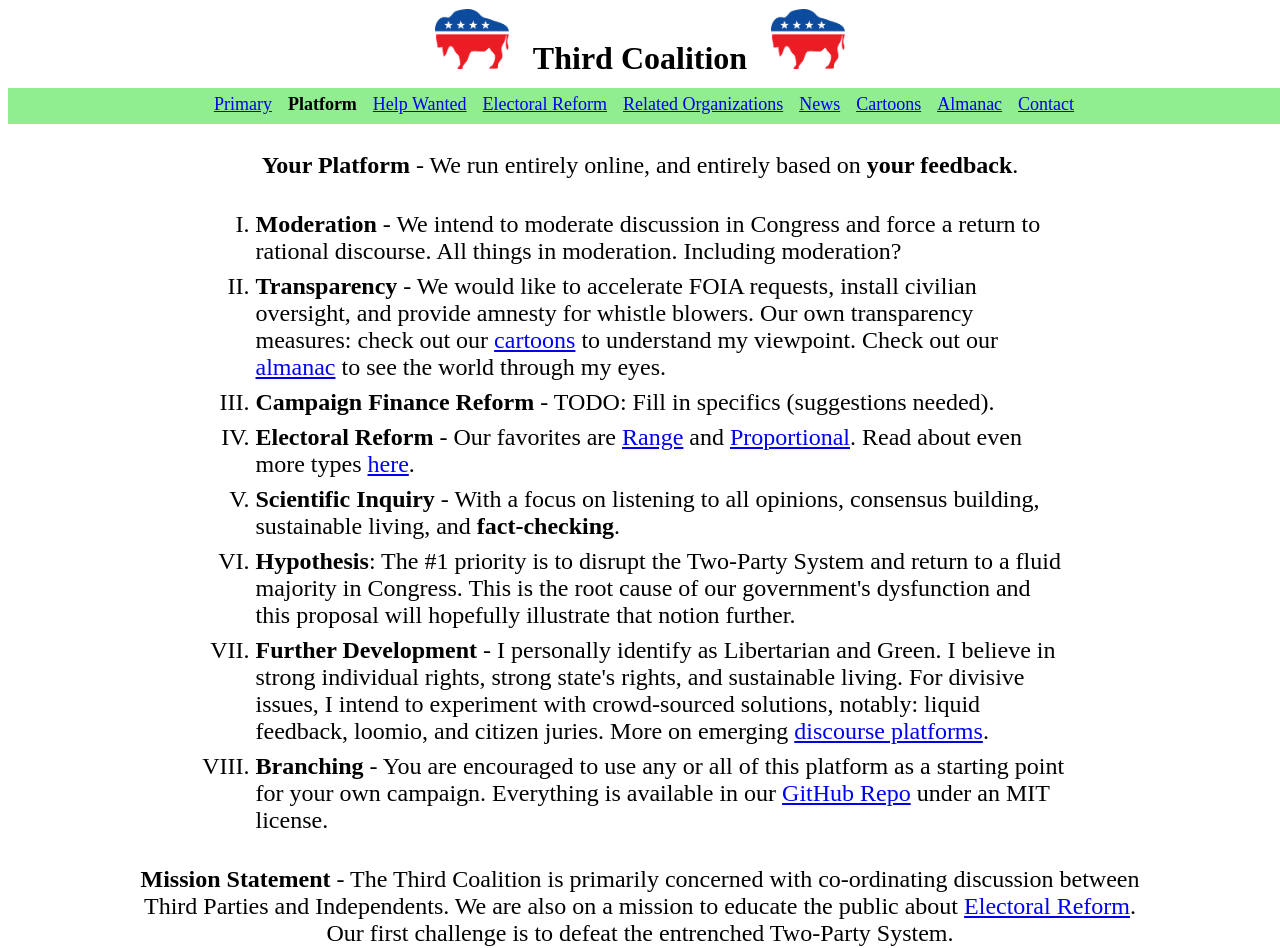
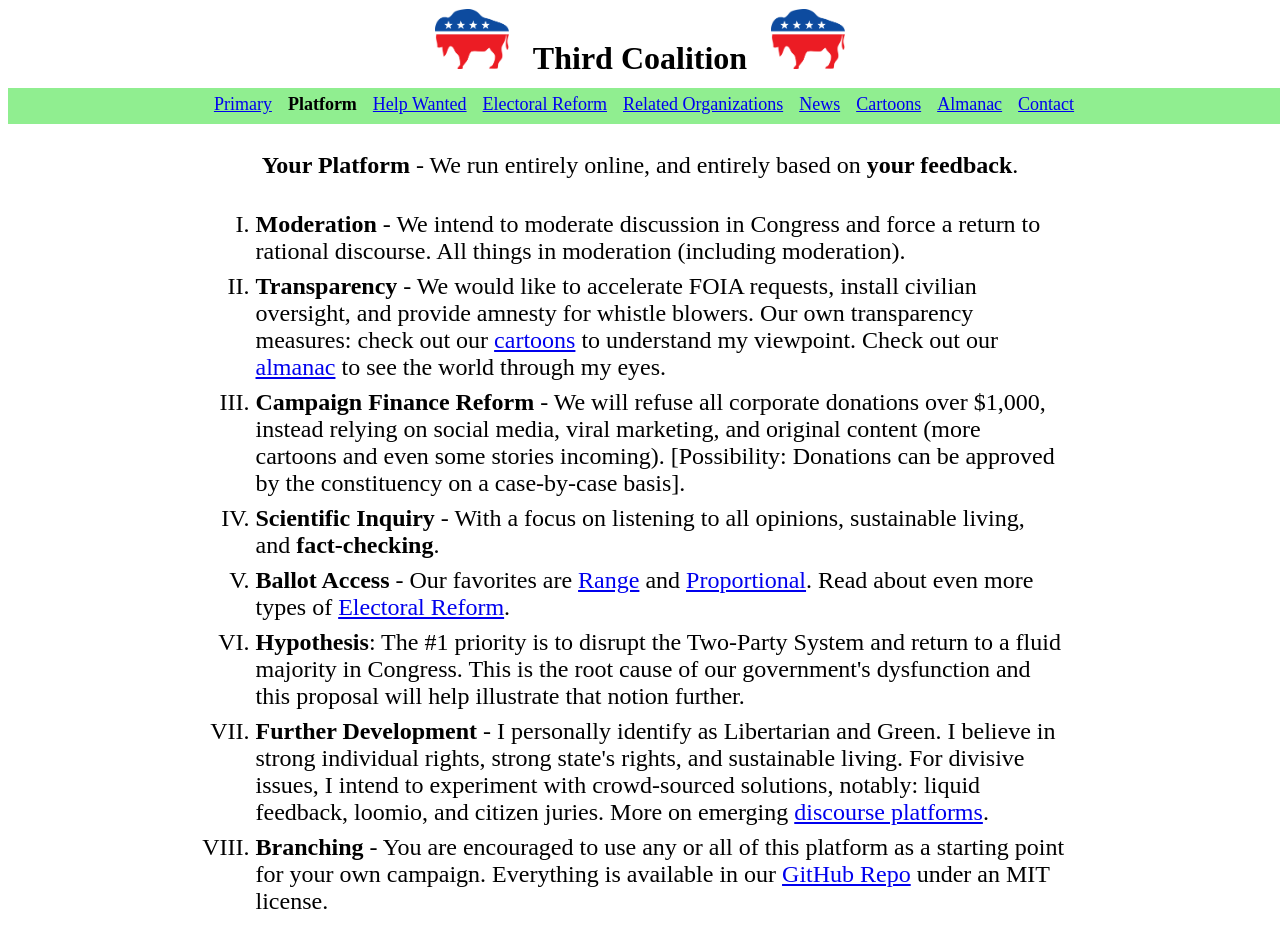
Before and after one commit to ThirdCoalition/primary, a Django app: page /about in a window 1280 px wide. Shown: the top 948 px of the page. Run offline with Django 3.2, Linux system fonts and the light colour scheme.

Commit message:
adding pirate party, tweaking platform

```diff
--- a/templates/about.html
+++ b/templates/about.html
@@ -8,17 +8,17 @@
   <p><b>Your Platform</b> - We run entirely online, and entirely based on <b>your feedback</b>.
 
   <ol>
-    <li><b>Moderation</b> - We intend to moderate discussion in Congress and force a return to rational discourse. All things in moderation. Including moderation?</li>
+    <li><b>Moderation</b> - We intend to moderate discussion in Congress and force a return to rational discourse. All things in moderation (including moderation).</li>
 
     <li><b>Transparency</b> - We would like to accelerate FOIA requests, install civilian oversight, and provide amnesty for whistle blowers. Our own transparency measures: check out our <a href="/blog">cartoons</a> to understand my viewpoint. Check out our <a href="/almanac">almanac</a> to see the world through my eyes.</li>
 
-    <li><b>Campaign Finance Reform</b> - TODO: Fill in specifics (suggestions needed).</li>
+    <li><b>Campaign Finance Reform</b> - We will refuse all corporate donations over $1,000, instead relying on social media, viral marketing, and original content (more cartoons and even some stories incoming). [Possibility: Donations can be approved by the constituency on a case-by-case basis].</li>
 
-    <li><b>Electoral Reform</b> - Our favorites are <a href="http://en.wikipedia.org/wiki/Range_voting" target="_blank">Range</a> and <a href="http://en.wikipedia.org/wiki/Proportional_representation" target="_blank">Proportional</a>. Read about even more types <a href="/reform">here</a>.</li>
+    <li><b>Scientific Inquiry</b> - With a focus on listening to all opinions, sustainable living, and <b>fact-checking</b>.</li>
 
-    <li><b>Scientific Inquiry</b> - With a focus on listening to all opinions, consensus building, sustainable living, and <b>fact-checking</b>.</li>
+    <li><b>Ballot Access</b> - Our favorites are <a href="http://en.wikipedia.org/wiki/Range_voting" target="_blank">Range</a> and <a href="http://en.wikipedia.org/wiki/Proportional_representation" target="_blank">Proportional</a>. Read about even more types of <a href="/reform">Electoral Reform</a>.</li>
 
-    <li><b>Hypothesis</b>: The #1 priority is to disrupt the Two-Party System and return to a fluid majority in Congress. This is the root cause of our government's dysfunction and this proposal will hopefully illustrate that notion further.</li>
+    <li><b>Hypothesis</b>: The #1 priority is to disrupt the Two-Party System and return to a fluid majority in Congress. This is the root cause of our government's dysfunction and this proposal will help illustrate that notion further.</li>
 
     <li><b>Further Development</b> - I personally identify as Libertarian and Green. I believe in strong individual rights, strong state's rights, and sustainable living. For divisive issues, I intend to experiment with crowd-sourced solutions, notably: liquid feedback, loomio, and citizen juries. More on emerging <a href="related#lf">discourse platforms</a>.</li>
 
--- a/templates/help.html
+++ b/templates/help.html
@@ -5,7 +5,7 @@
 {% block content %}
 
 <div class="topdiv" style="padding-top:4px;">
-  <p>The most important thing you can do to help is simply driving traffic to our landing page, <a href="http://ThirdCoalition.com">ThirdCoalition.com</a> [TODO:Share buttons]. Of course, your <a href="http://igg.me/at/ddp" target="_blank">donations</a> continue to be greatly appreciated. Funds received will go primarily towards my personal sustenance, so I can continue to work on this initiative Full-Time. Anything beyond will help to formally establish the Third Coalition and the DDP.</p>
+  <p>The most important thing you can do to help is simply driving traffic to our landing page, <a href="http://ThirdCoalition.com">ThirdCoalition.com</a> [TODO:Share buttons]. Of course, your <a href="http://igg.me/at/ddp" target="_blank">donations</a> continue to be greatly appreciated. Any funds received will help to formally establish the Third Coalition and the DDP.</p>
 
   <p><a href="http://eepurl.com/bfW0zn" target="_blank">Sign up</a> for our weekly newsletter and help us to conduct Market Research by continuing to send us your valuable comments and feedback. Stop by our <a href="/contact">Office Hours</a> to have a live chat. In an effort to promote literacy, tell me the last few books or movies you have enjoyed, and I will make a recommendation! Let's talk allegory.</p>
 
```
Also changed, not shown: primary/fixtures/initial_data.yaml (+7 -7 lines).
